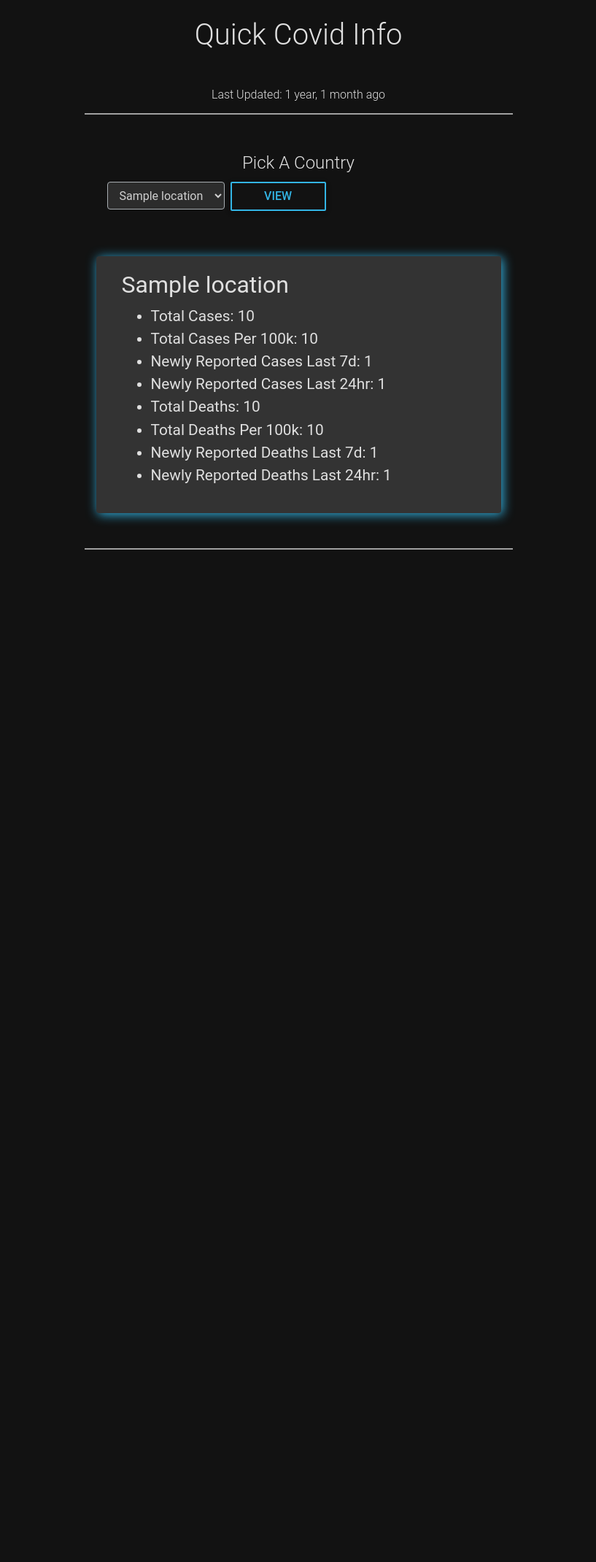
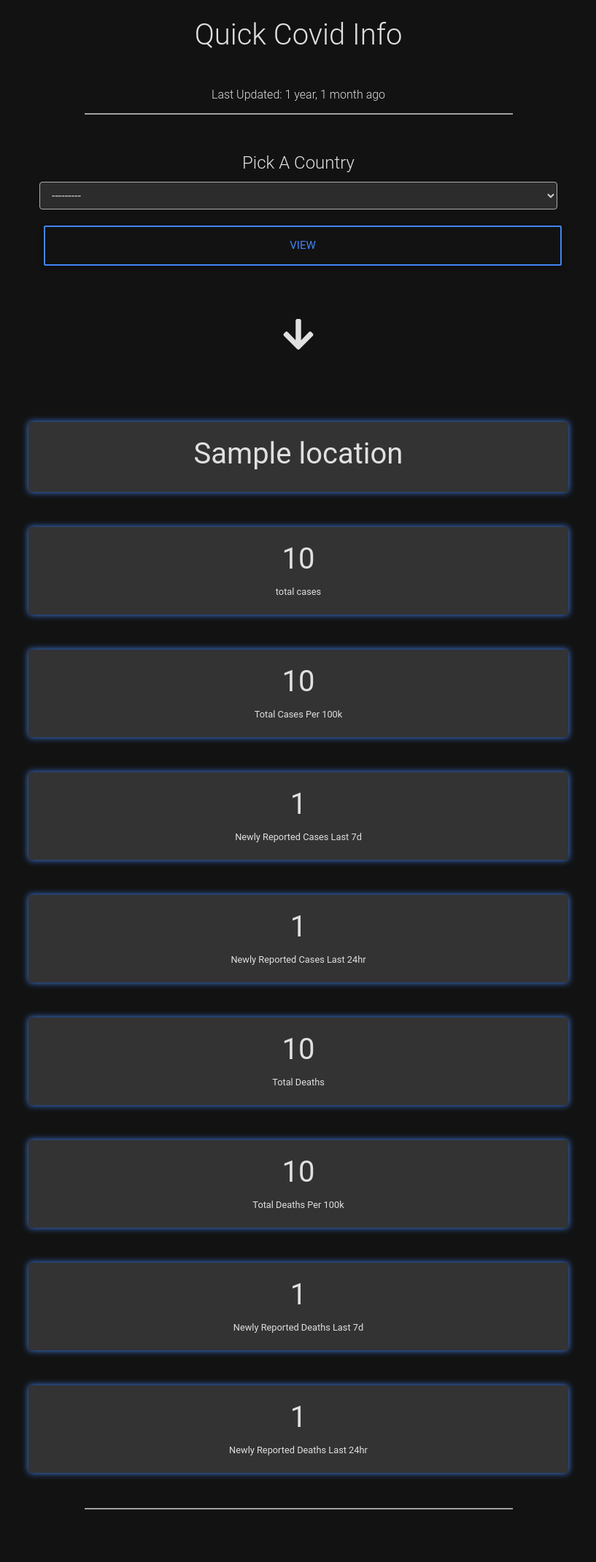
Before and after one commit to beasyx0/covid_quick_info, a Django app: template quick_covid/templates/quick_covid/index.html in a window 1280 px wide. Shown: the whole page at 73% size, without its empty margins (231-1048 px from the left). Before the commit the page ends 753 px from the top, so only its background shows below. Run offline with Django 3.2, Linux system fonts and the light colour scheme; tables that the repository leaves empty hold one stand-in row (values such as "Sample post"); the template is opened without the code that fills it: values that come from a table or form of the project are taken from there, most other values are stand-ins (such as "Sample title", 1, 10 or a date in 2020); some libraries are stand-ins or nearby versions.

Commit message:
just some work on the index html

```diff
--- a/quick_covid/forms.py
+++ b/quick_covid/forms.py
@@ -9,7 +9,7 @@ class LocationForm(forms.ModelForm):
 
 
 class LocationSelectForm(forms.Form):
-    location = forms.ModelChoiceField(queryset=Location.objects.all(), initial=1, label='')
+    location = forms.ModelChoiceField(queryset=Location.objects.all(), label='')
 
     # class Meta:
     #     model = Location
--- a/quick_covid/templates/quick_covid/index.html
+++ b/quick_covid/templates/quick_covid/index.html
@@ -8,41 +8,105 @@
 
 {% block content %}
 
-	<h1 class="text-center mb-5 text-light">Quick Covid Info</h1>
+	<a href="/"><h1 class="text-center mb-5 text-light">Quick Covid Info</h1></a>
 
 	<h6 class="text-center text-light">Last Updated: {{ last_updated|timesince }} ago</h6>
 
 	<hr class="col-6 mb-5 bar">
 
-	<form action="." method="post" class="col-6 m-auto">
+	<form action="." method="post" class="col-lg-8 m-auto">
 		{% csrf_token %}
 		<legend class="text-center text-light">Pick A Country</legend>
-		<div class="form-group d-flex justify-content-ends">
+		<div class="form-group text-center">
 			{{ form|crispy }}
-			<button type="submit" class="sub-btn btn btn-outline-info btn-sm p-2 mt-0 ml-2 h-100 w-25"><span class="h6">View</span></button>
+			<button type="submit" class="sub-btn btn btn-outline-primary btn-lg w-100"><span class="">View</span></button>
 		</div>
 	</form>
 
+	<div class="col-4 m-auto d-flex justify-content-center p-5">
+		<i class="fas fa-arrow-down text-light"></i>
+	</div>
+
 	<div class="mb-5 mt-5">
-		<div class="card col-sm-12 col-md-12 col-lg-6 col-xl-6 m-auto loc-card">
+		<div class="card loc-card col-lg-8 m-auto">
   			<div class="card-body">
-				<h2 class="text-light">{{ location.name }}</h2>
-				<ul style="font-size: 1.3em;" class="text-light">
-					<li>Total Cases: {{ location.cases_total|intcomma }}</li>
-					<li>Total Cases Per 100k: {{ location.cases_total_per_100k|intcomma }}</li>
-					<li>Newly Reported Cases Last 7d: {{ location.cases_newly_reported_last_7_days|intcomma }}</li>
-					<li>Newly Reported Cases Last 24hr: {{ location.cases_newly_reported_last_24_hours|intcomma }}</li>
-					<li>Total Deaths: {{ location.deaths_total|intcomma }}</li>
-					<li>Total Deaths Per 100k: {{ location.deaths_total_per_100k|intcomma }}</li>
-					<li>Newly Reported Deaths Last 7d: {{ location.deaths_newly_reported_last_7_days|intcomma }}</li>
-					<li>Newly Reported Deaths Last 24hr: {{ location.deaths_newly_reported_last_24_hours|intcomma }}</li>
-				</ul>
+				<h1 class="text-center text-light">{{ location.name }}</h1>
+			</div>
+		</div>
+	</div>
+
+	<div class="mb-5 mt-5">
+		<div class="card loc-card col-lg-8 m-auto">
+  			<div class="card-body text-center">
+				<h1 class="text-light">{{ location.cases_total|intcomma }}</h1>
+				<small class="text-light">total cases</small>
+			</div>
+		</div>
+	</div>
+
+	<div class="mb-5 mt-5">
+		<div class="card loc-card col-lg-8 m-auto">
+  			<div class="card-body text-center">
+				<h1 class="text-light">{{ location.cases_total_per_100k|intcomma }}</h1>
+				<small class="text-light">Total Cases Per 100k</small>
+			</div>
+		</div>
+	</div>
+
+	<div class="mb-5 mt-5">
+		<div class="card loc-card col-lg-8 m-auto">
+  			<div class="card-body text-center">
+				<h1 class="text-light">{{ location.cases_newly_reported_last_7_days|intcomma }}</h1>
+				<small class="text-light">Newly Reported Cases Last 7d</small>
+			</div>
+		</div>
+	</div>
+
+	<div class="mb-5 mt-5">
+		<div class="card loc-card col-lg-8 m-auto">
+  			<div class="card-body text-center">
+				<h1 class="text-light">{{ location.cases_newly_reported_last_24_hours|intcomma }}</h1>
+				<small class="text-light">Newly Reported Cases Last 24hr</small>
+			</div>
+		</div>
+	</div>
+
+	<div class="mb-5 mt-5">
+		<div class="card loc-card col-lg-8 m-auto">
+  			<div class="card-body text-center">
+				<h1 class="text-light">{{ location.deaths_total|intcomma }}</h1>
+				<small class="text-light">Total Deaths</small>
+			</div>
+		</div>
+	</div>
+
+	<div class="mb-5 mt-5">
+		<div class="card loc-card col-lg-8 m-auto">
+  			<div class="card-body text-center">
+				<h1 class="text-light">{{ location.deaths_total_per_100k|intcomma }}</h1>
+				<small class="text-light">Total Deaths Per 100k</small>
+			</div>
+		</div>
+	</div>
+
+	<div class="mb-5 mt-5">
+		<div class="card loc-card col-lg-8 m-auto">
+  			<div class="card-body text-center">
+				<h1 class="text-light">{{ location.deaths_newly_reported_last_7_days|intcomma }}</h1>
+				<small class="text-light">Newly Reported Deaths Last 7d</small>
+			</div>
+		</div>
+	</div>
+
+	<div class="mb-5 mt-5">
+		<div class="card loc-card col-lg-8 m-auto">
+  			<div class="card-body text-center">
+				<h1 class="text-light">{{ location.deaths_newly_reported_last_24_hours|intcomma }}</h1>
+				<small class="text-light">Newly Reported Deaths Last 24hr</small>
 			</div>
 		</div>
 	</div>
 
 	<hr class="col-6 mb-5 bar">
 
-
-
 {% endblock content %}
--- a/quick_covid/views.py
+++ b/quick_covid/views.py
@@ -8,7 +8,7 @@ from django.utils.timezone import localtime
 
 
 def index(request):
-    form = LocationSelectForm(request.POST or None)
+    form = LocationSelectForm(request.POST or None, initial='')
     if request.method == 'POST':
         if form.is_valid():
             location = form.cleaned_data['location']
--- a/static/css/index.css
+++ b/static/css/index.css
@@ -13,7 +13,7 @@ body {
 
 .loc-card {
 	background: #333333;
-	box-shadow: 2px 2px 15px #33b5e5 ;
+	box-shadow: 0px 0px 10px #4285f4;
 }
 
 #id_location {
@@ -21,3 +21,7 @@ body {
 	color: #ffffff;
 	opacity: 80%;
 }
+
+.fa-arrow-down {
+	font-size: 48px;
+}
```
